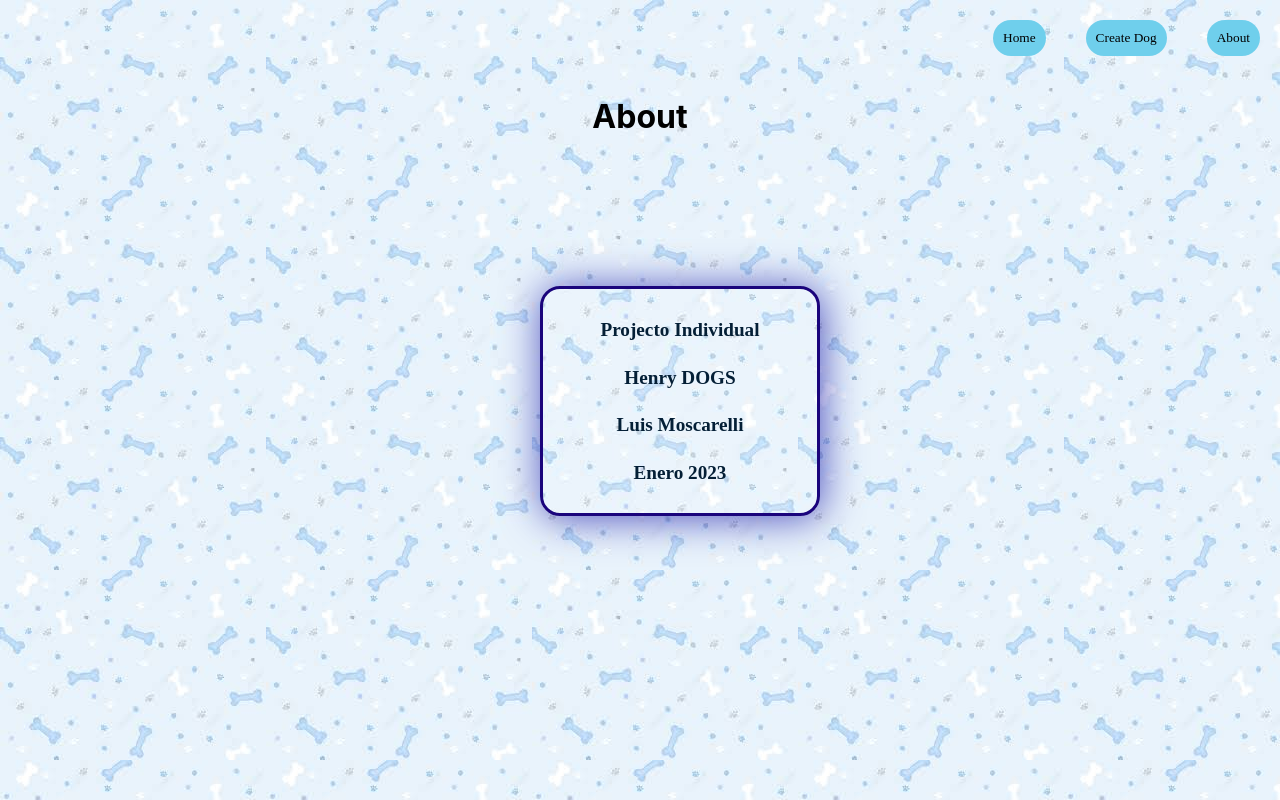
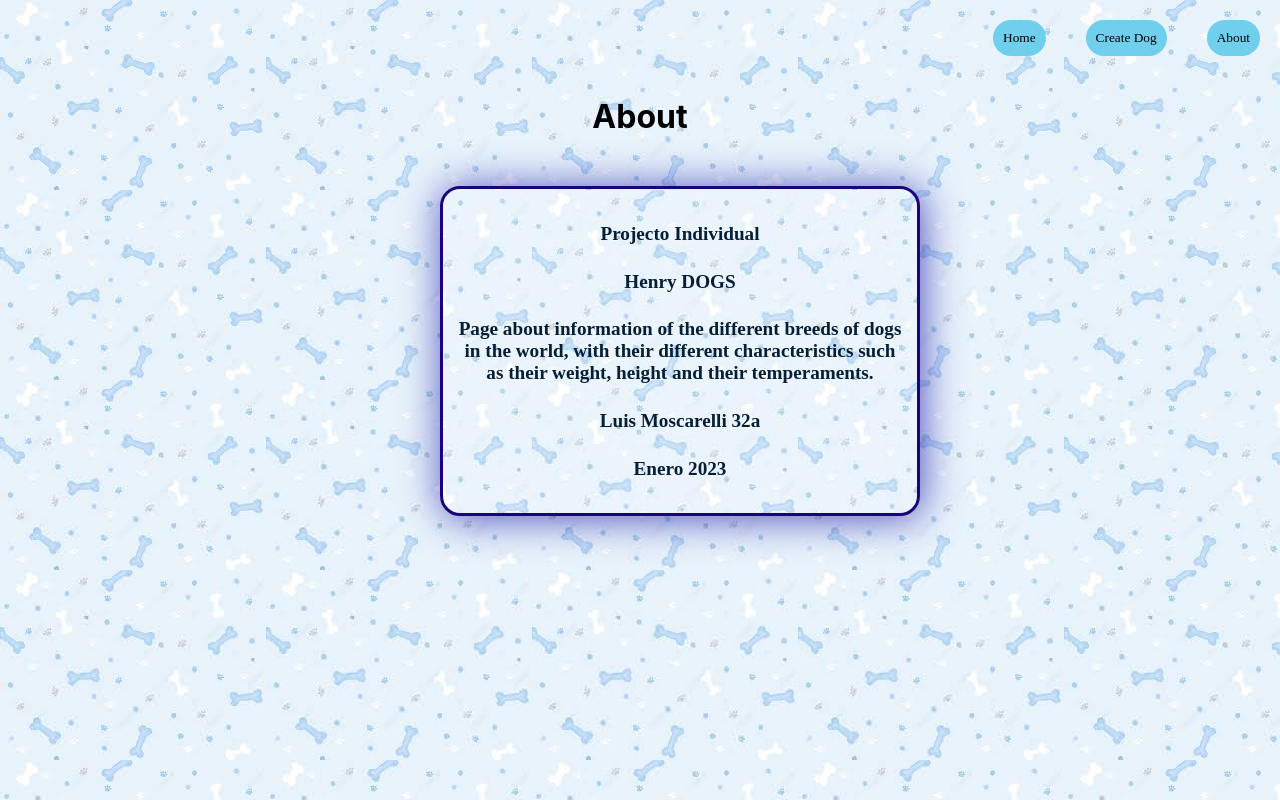
Before and after one commit to luismosca/PI-Dogs, a React (Create React App) app in the folder client/: page /about in a window 1280 px wide. Built offline with nearby package versions, Linux system fonts and the light colour scheme.

Commit message:
Final PI Dogs

```diff
--- a/client/src/components/About/About.js
+++ b/client/src/components/About/About.js
@@ -14,7 +14,8 @@ const About = () => {
             <div className="container-about">
                 <h1>Projecto Individual</h1>
                 <h1>Henry DOGS</h1>
-                <h1>Luis Moscarelli</h1>
+                <h1>Page about information of the different breeds of dogs in the world, with their different characteristics such as their weight, height and their temperaments.</h1>
+                <h1>Luis Moscarelli 32a</h1>
                 <h1>Enero 2023</h1>
             </div>
         </div>
--- a/client/src/components/About/about.css
+++ b/client/src/components/About/about.css
@@ -7,14 +7,14 @@
     align-items: center;
     border: 3px solid rgb(26, 4, 124);
     border-radius: 20px;
-    height: 200px;
-    width: 250px;
+    height: 300px;
+    width: 450px;
     background-color: rgba(255, 255, 255, 0.088);
     padding: 12px;
-    margin-top: 150px;
+    margin-top: 50px;
     margin-bottom: 100px;
     box-shadow: 2px 2px 40px rgba(0, 0, 159, 0.68);
-    margin-left: 540px;
+    margin-left: 440px;
 }
 
 .container-about h1 {
```
